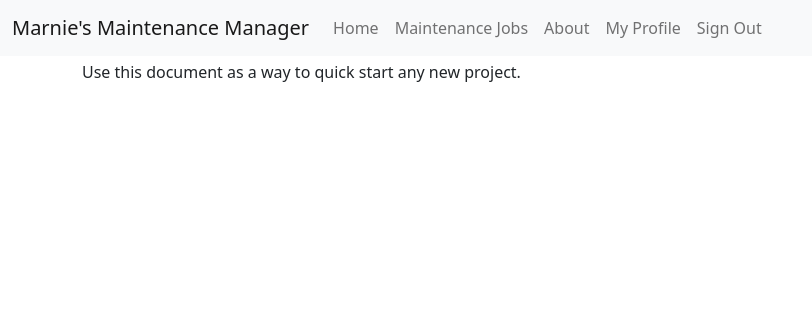
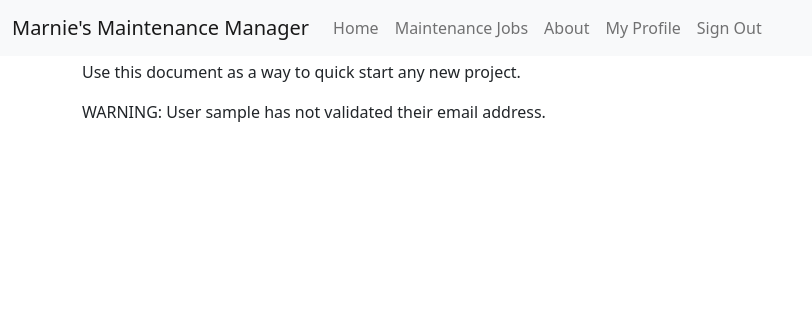
Before and after one commit to wizzardx/manies_maintenance_manager, a Django app: page / in a window 1280 px wide. Shown: the top 316 px of the page, without its empty margins (0-812 px from the left). Run offline with Django 4.2, Linux system fonts and the light colour scheme; a user stored in the database is signed in; tables that the repository leaves empty hold one stand-in row (values such as "Sample post"); parts of the project's set-up code (start-up, migrations or seed data) failed here and were passed over; some libraries are stand-ins or nearby versions.

Commit message:
Warn admin for users without validated email addresses

```diff
--- a/marnies_maintenance_manager/jobs/views.py
+++ b/marnies_maintenance_manager/jobs/views.py
@@ -49,6 +49,9 @@ USER_COUNT_PROBLEM_MESSAGES = {
 
 USER_EMAIL_PROBLEM_TEMPLATE_MESSAGES = {
     "NO_EMAIL_ADDRESS": "WARNING: User {username} has no email address.",
+    "NO_VALIDATED_EMAIL_ADDRESS": (
+        "WARNING: User {username} has not validated their email address."
+    ),
 }
 
 
@@ -339,6 +342,23 @@ class _UserInfo:
         """
         return list(User.objects.all())
 
+    @staticmethod
+    def users_with_no_validated_email_address() -> list[User]:
+        """
+        Get all users with no validated email address.
+
+        Returns:
+            list[User]: A list of all users with no validated email address.
+        """
+        users = cast(QuerySet[User], User.objects.all())
+        return [
+            user
+            for user in users
+            if not user.emailaddress_set.filter(  # type: ignore[attr-defined]
+                verified=True,
+            ).exists()
+        ]
+
 
 def home_page(request: HttpRequest) -> HttpResponse:
     """
--- a/marnies_maintenance_manager/templates/pages/home.html
+++ b/marnies_maintenance_manager/templates/pages/home.html
@@ -11,5 +11,8 @@
     {% for user in userinfo.users %}
       {% if not user.email %}<p>WARNING: User {{ user.username }} has no email address.</p>{% endif %}
     {% endfor %}
+    {% for user in userinfo.users_with_no_validated_email_address %}
+      <p>WARNING: User {{ user.username }} has not validated their email address.</p>
+    {% endfor %}
   {% endif %}
 {% endblock content %}
```
Also changed, not shown: marnies_maintenance_manager/jobs/tests/test_pages_return_correct_html.py (+69 -0 lines).
